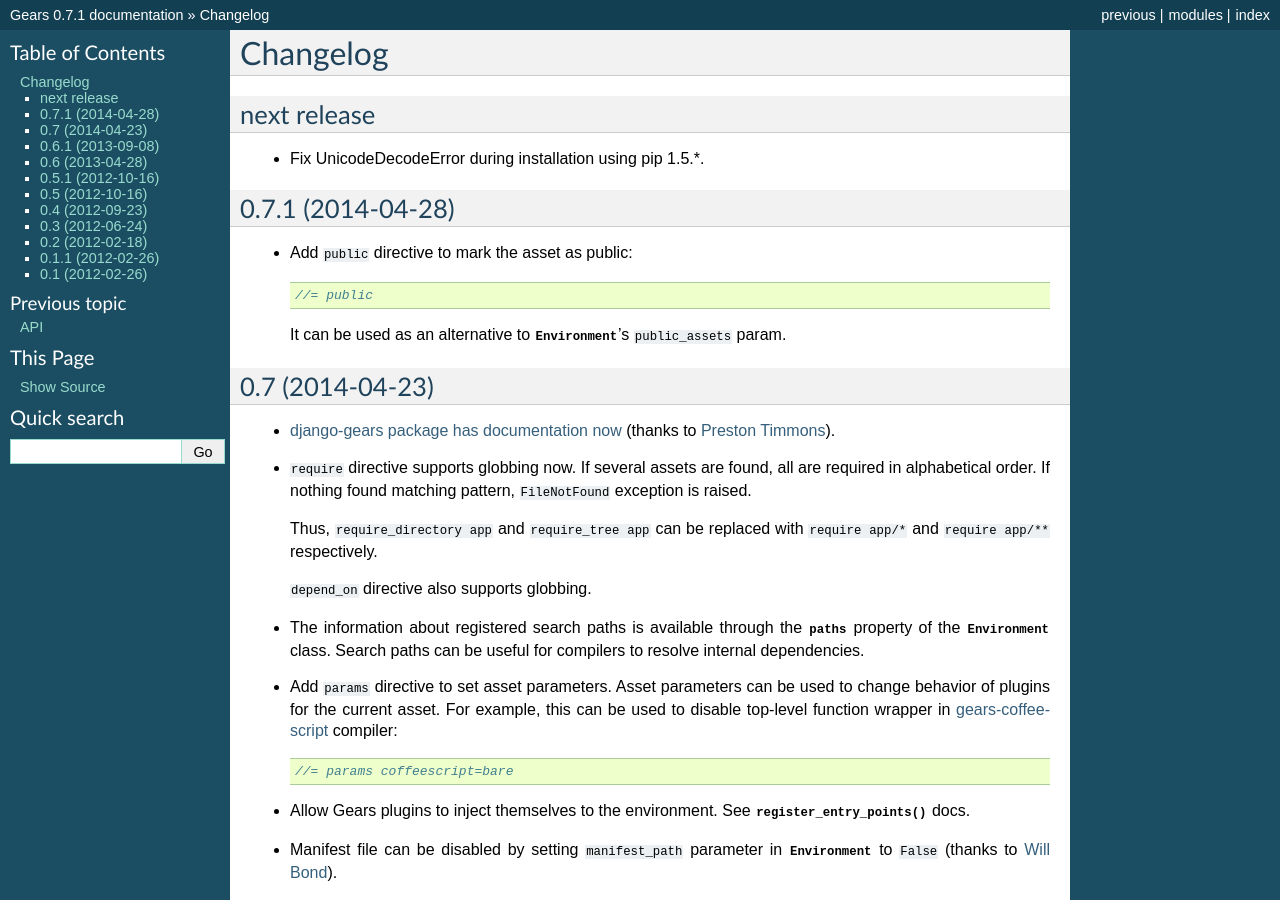
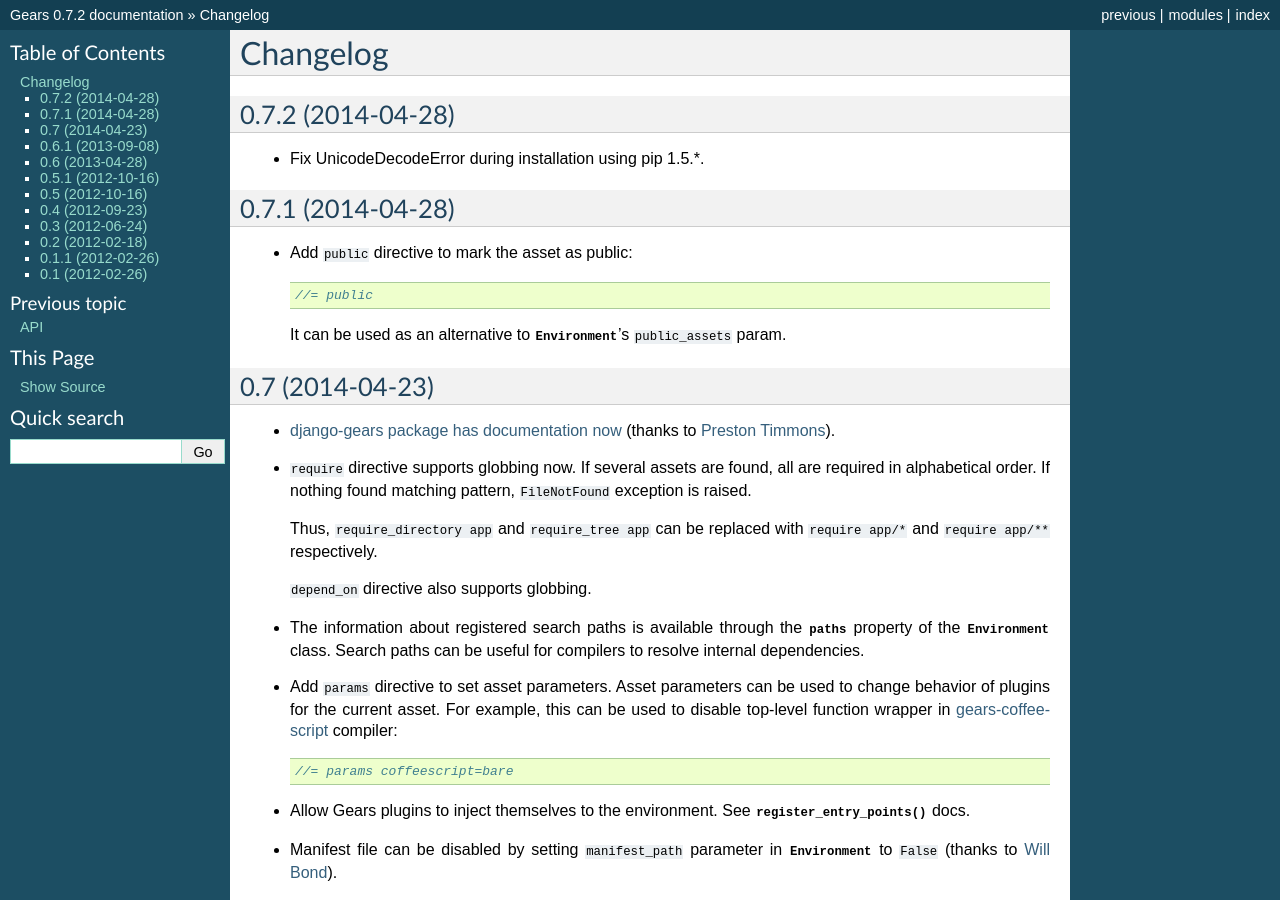
Before and after one commit to gears/gears, a Sphinx documentation site: the page built from docs/changelog.rst, in a window 1280 px wide and 900 px high. Built offline with Sphinx 7.4.7, drawn with Linux system fonts in a browser that asks for light colours; some of the changed text lies outside the part shown.

Commit message:
Bump version number

```diff
--- a/docs/changelog.rst
+++ b/docs/changelog.rst
@@ -1,8 +1,8 @@
 Changelog
 =========
 
-next release
-------------
+0.7.2 (2014-04-28)
+------------------
 
 - Fix UnicodeDecodeError during installation using pip 1.5.*.
 
--- a/docs/conf.py
+++ b/docs/conf.py
@@ -50,7 +50,7 @@
 # The short X.Y version.
 version = '0.7'
 # The full version, including alpha/beta/rc tags.
-release = '0.7.1'
+release = '0.7.2'
 
 # The language for content autogenerated by Sphinx. Refer to documentation
 # for a list of supported languages.
--- a/setup.py
+++ b/setup.py
@@ -8,7 +8,7 @@
 
 setup(
     name='Gears',
-    version='0.7.1',
+    version='0.7.2',
     license='ISC',
     description='Compiles and concatenates JavaScript and CSS assets.',
     long_description=read('README.rst'),
```
